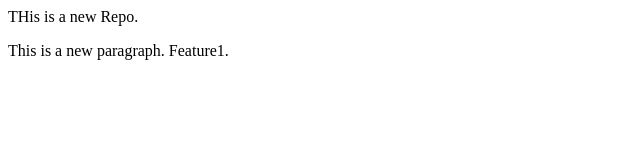
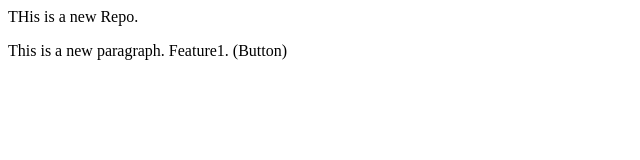
Before and after one commit to Siddiqui1818/LocalRepo, a plain HTML site: page index.html in a window 1280 px wide. Shown: the full height of the page, 0-640 px from the left. Drawn offline with Linux system fonts and the light colour scheme.

Commit message:
button add

```diff
--- a/index.html
+++ b/index.html
@@ -1,5 +1,5 @@
 <p>THis is  a new Repo.</p>
 
 <p>
-    This is a new paragraph. Feature1.
+    This is a new paragraph. Feature1. (Button)
 </p>
```
